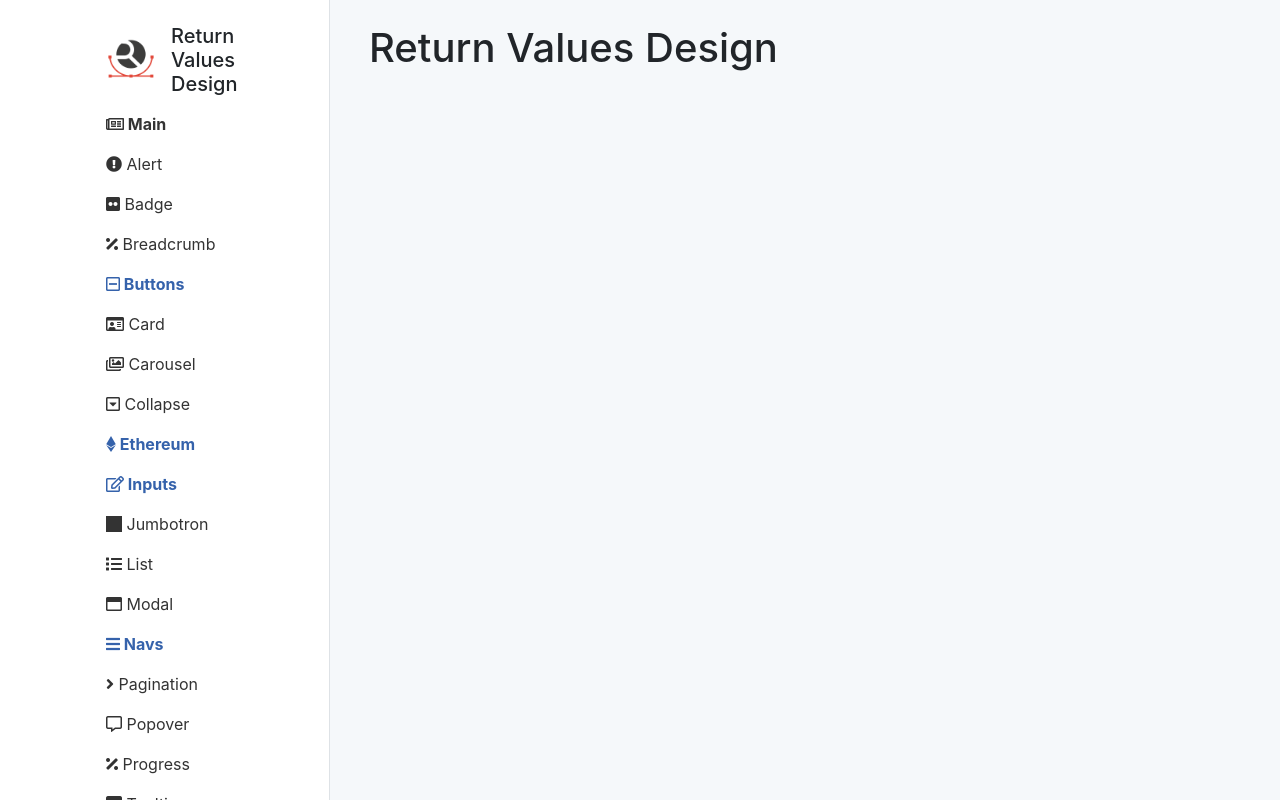
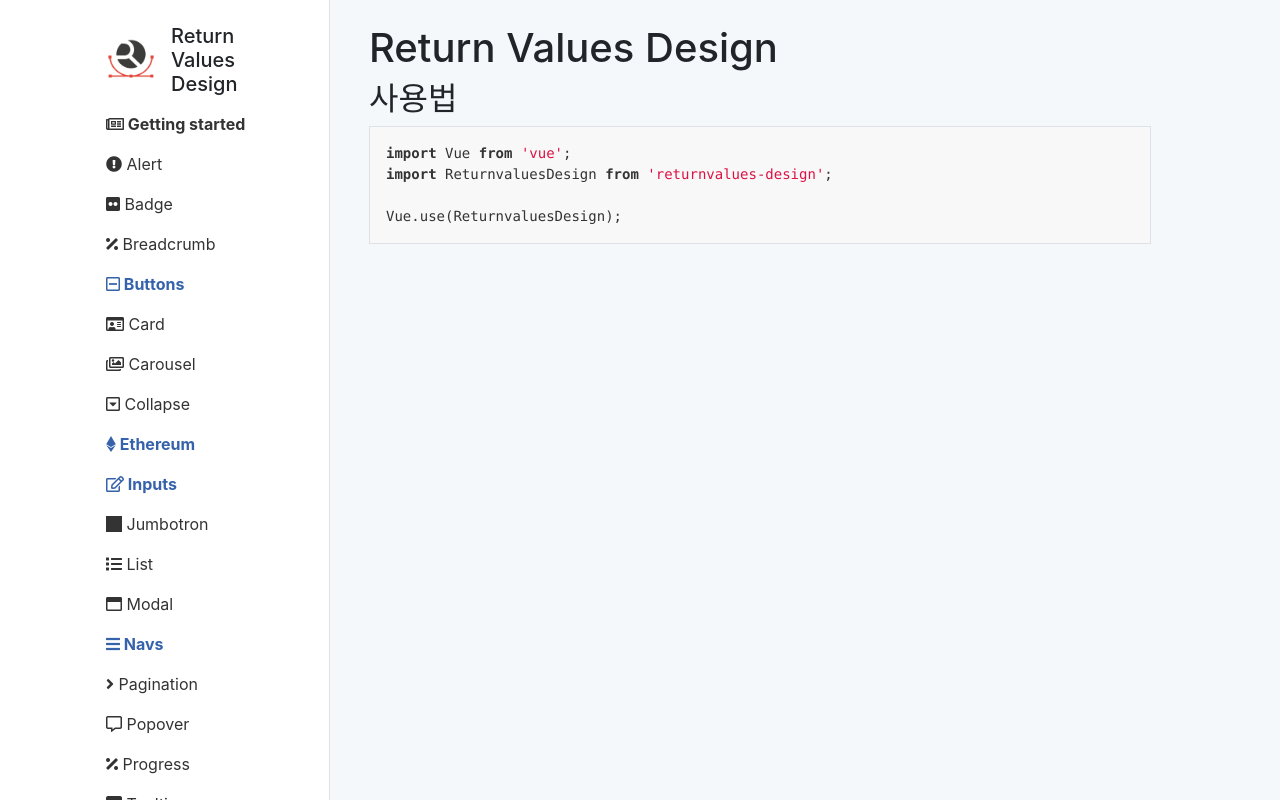
Before and after one commit to returnvalues/returnvalues-design, a Nuxt app: page / in a window 1280 px wide. Built offline with nearby package versions, Linux system fonts and the light colour scheme.

Commit message:
인덱스에 사용법 추가

```diff
--- a/components/Highlight.vue
+++ b/components/Highlight.vue
@@ -1,5 +1,5 @@
 <template>
-  <pre class="border border-top-0"><code
+  <pre class="border highlight"><code
 ref="code"
                                          class="p-3"
                                          :class="type"
@@ -9,10 +9,12 @@ ref="code"
 
 import hljs from 'highlight.js/lib/highlight';
 import html from 'highlight.js/lib/languages/xml';
+import javascript from 'highlight.js/lib/languages/javascript';
 import 'highlight.js/styles/github.css';
 
 
 hljs.registerLanguage('html', html);
+hljs.registerLanguage('javascript', javascript);
 export default {
   name: 'Hightlight',
   props: { type: { type: String, default: 'html' }, code: { type: String, default: undefined } },
@@ -24,3 +26,8 @@ export default {
   }
 };
 </script>
+<style>
+.border + pre.border.highlight{
+  border-top: 0px !important;
+}
+</style>
--- a/components/SideNav.vue
+++ b/components/SideNav.vue
@@ -32,7 +32,7 @@ export default {
   data() {
     return {
       navigations: [
-        { name: 'Main', to: '/', icon: 'far fa-newspaper' },
+        { name: 'Getting started', to: '/', icon: 'far fa-newspaper' },
         { name: 'Alert', to: '/alert', icon: 'fas fa-exclamation-circle' },
         { name: 'Badge', to: '/badge', icon: 'fab fa-flickr' },
         { name: 'Breadcrumb', to: '/breadcrumb', icon: 'fas fa-percentage' },
--- a/pages/index.vue
+++ b/pages/index.vue
@@ -1,11 +1,22 @@
 <template>
   <div>
     <h1>Return Values Design</h1>
+    <h2>사용법</h2>
+    <highlight
+      type="javascript"
+      code="import Vue from 'vue';
+import ReturnvaluesDesign from 'returnvalues-design';
+
+Vue.use(ReturnvaluesDesign);"
+    />
   </div>
 </template>
 
 <script>
+import Highlight from '~/components/Highlight.vue';
+
 export default {
-  name: 'Index'
+  name: 'Index',
+  components: { Highlight }
 };
 </script>
```
